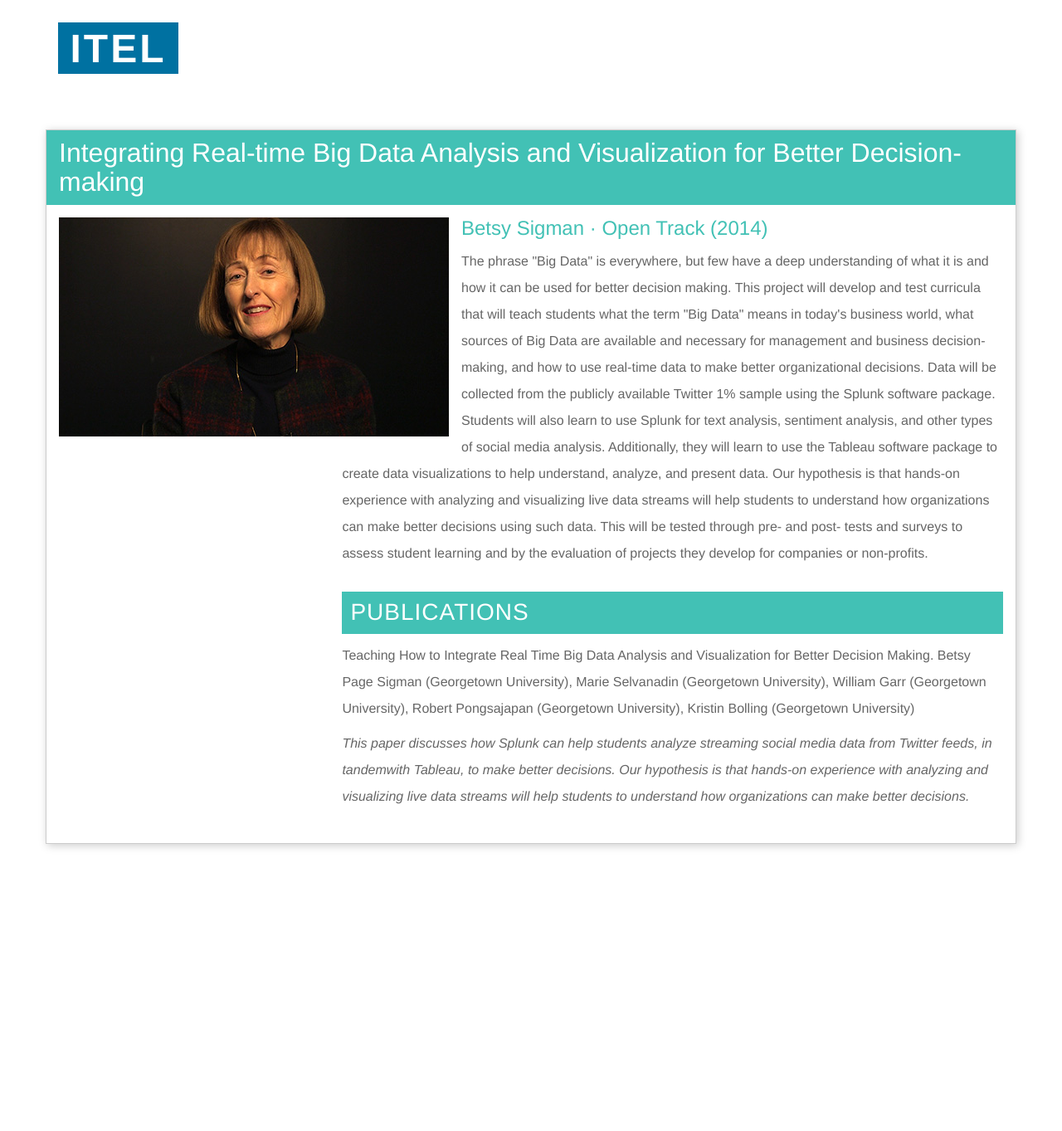
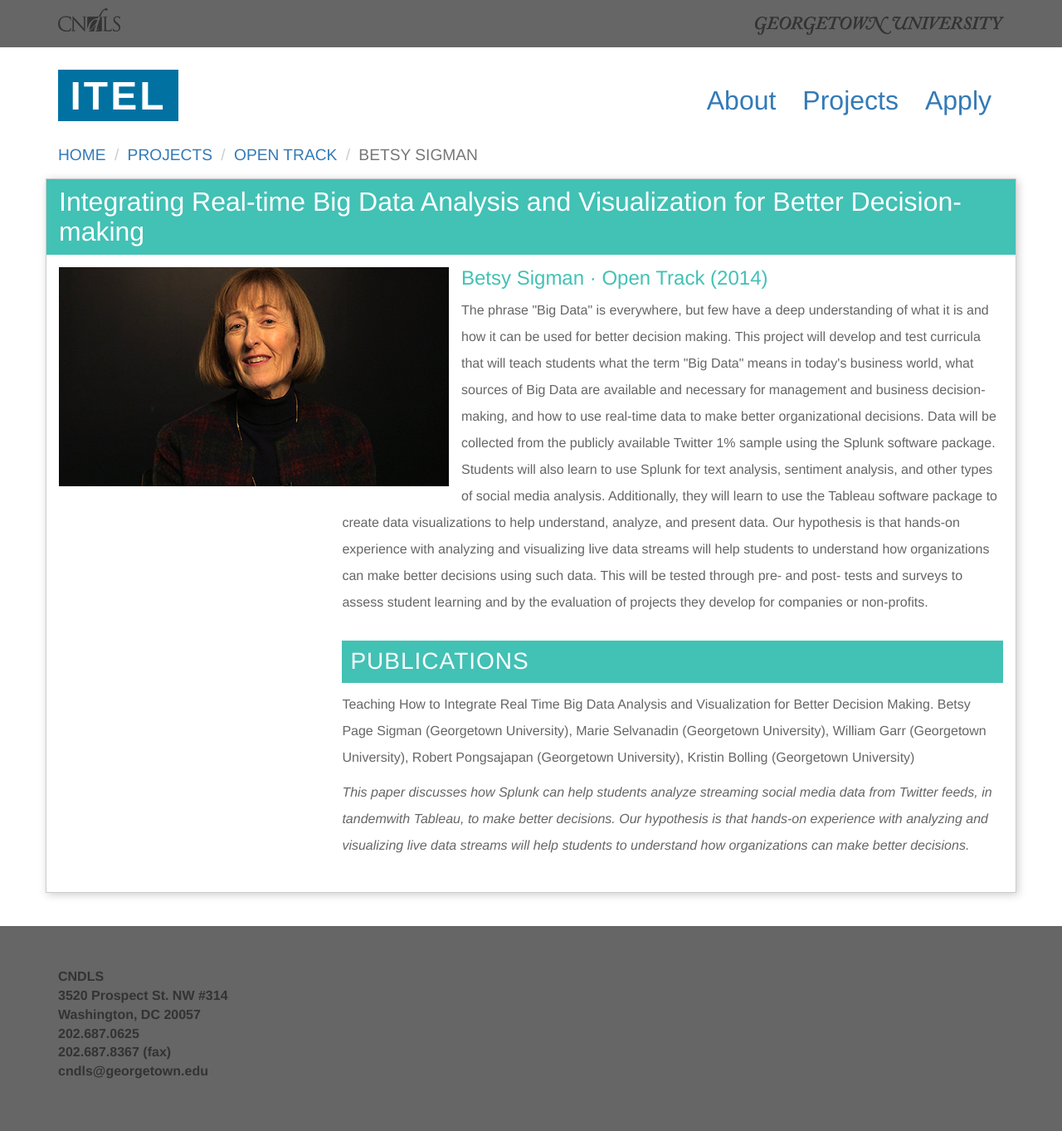
Before and after one commit to rpongsaj/itel-new, a plain HTML site: page article-open.html in a window 1280 px wide. Shown: the whole page at 83% size. Before the commit the page ends 1057 px from the top, so only its background shows below. Drawn offline with nearby package versions, Linux system fonts and the light colour scheme.

Commit message:
more work

```diff
--- a/article-open.html
+++ b/article-open.html
@@ -10,10 +10,43 @@
 
   <body>
 
+  <header>
+    <div class="container">
+      <div class="row">
+        <div class="col-md-6">
+          <a href="https://cndls.georgetown.edu/"><img src="img/logo.png" alt="CNDLS" /></a>
+        </div>
+        <div class="col-md-6">
+          <a href="http://www.georgetown.edu/"><img src="img/gtlogo.png" class="pull-right" id="georgetown-logo" alt="Georgetown University" /></a>
+        </div>
+      </div><!-- /.row -->
+    </div><!-- /.container -->
+  </header>
+
+  <div class="container">
+    <div class="row">
+      <div class="col-md-6">
+        <h1 id="site-title" class="padded-multiline"><span><a href="./">ITEL</a></span></h1>
+      </div><!-- /.col -->
+      <div class="col-md-6 itel-nav">
+        <ul class="nav nav-pills pull-right">
+          <li><a href="#">About</a></li>
+          <li><a href="#">Projects</a></li>
+          <li><a href="#">Apply</a></li>
+        </ul>
+      </div><!-- /.col -->
+    </div><!-- /.row -->
+  </div><!-- /.container -->
+
   <div class="container">
     <div class="row">
       <div class="col-md-12">
-        <h1 id="site-title" class="padded-multiline"><span><a href="./">ITEL</a></span></h1>
+        <ol class="breadcrumb">
+          <li><a href="index.html">Home</a></li>
+          <li><a href="#">Projects</a></li>
+          <li><a href="#">Open Track</a></li>
+          <li class="active">Betsy Sigman</li>
+        </ol>
       </div><!-- /.col -->
     </div><!-- /.row -->
   </div><!-- /.container -->
@@ -44,6 +77,23 @@ University), Robert Pongsajapan (Georgetown University), Kristin Bolling (George
     </div><!-- /.row -->
   </div><!-- /.container -->
 
+  <footer>
+    <div class="container">
+      <div class="row">
+        <div class="col-md-4">
+          <ul class="list-unstyled" id="address">
+            <li>CNDLS</li>
+            <li>3520 Prospect St. NW #314</li>
+            <li>Washington, DC 20057</li>
+            <li>202.687.0625</li>
+            <li>202.687.8367 (fax)</li>
+            <li><a href="mailto:cndls@georgetown.edu">cndls@georgetown.edu</a></li>
+          </ul>
+        </div><!-- /.col -->
+      </div><!-- /.row -->
+    </div><!-- /.container -->
+  </footer>
+
   <script src="https://ajax.googleapis.com/ajax/libs/jquery/1.11.2/jquery.min.js"></script>
   <script src="https://maxcdn.bootstrapcdn.com/bootstrap/3.3.2/js/bootstrap.min.js"></script>
 
--- a/css/base.css
+++ b/css/base.css
@@ -2,10 +2,18 @@ body {
   font-size: 16px;
 }
 
+header, footer {
+  background: #666;
+  min-height: 50px;
+}
+
+header { padding-top: 10px; padding-bottom: 15px; }
+footer { padding: 50px 0; }
+
 .article {
   border: 1px solid #ccc;
   box-shadow: 2px 2px 10px #ccc;
-  margin-top: 40px;
+  margin-top: 15px;
   margin-bottom: 40px;
 
 }
@@ -22,7 +30,7 @@ p:last-child {
   margin-bottom: 40px;
 }
 
-h1, h2, h3, h4, h5, h6 { font-family: "pill-gothic-300mg", "Helvetica Neue", Helvetica, Arial, sans-serif; }
+h1, h2, h3, h4, h5, h6, #address, .breadcrumb, .itel-nav { font-family: "pill-gothic-300mg", "Helvetica Neue", Helvetica, Arial, sans-serif; }
 
 .page-title {
   color: #fff;
@@ -37,6 +45,11 @@ h1#site-title {
   font-weight: 600;
   -webkit-font-smoothing: antialiased;
   letter-spacing: 3px;
+}
+
+.itel-nav {
+  padding-top: 32px;
+  font-size: 2em;
 }
 
 h1#site-title a { color: #fff; }
@@ -97,3 +110,10 @@ h1.exp { color: #fff; font-size: 4em; text-transform: uppercase; }
 section#explainer p { padding-left: 0; color: #fff; font-size: 2em; margin-top: 20px; }
 
 ol.flickity-page-dots { display: none; }
+
+#georgetown-logo { margin-top: 10px; }
+
+#address { font-size: 1em; font-weight: 600; }
+#address a { color: #333; }
+
+.breadcrumb { padding: 0; background: none; margin: 0; text-transform: uppercase; font-size: 1.2em; }
```
Also changed, not shown: article-cohort.html (+51 -1 lines), index.html (+31 -0 lines), img/gtlogo.png (added), img/logo.png (added).
